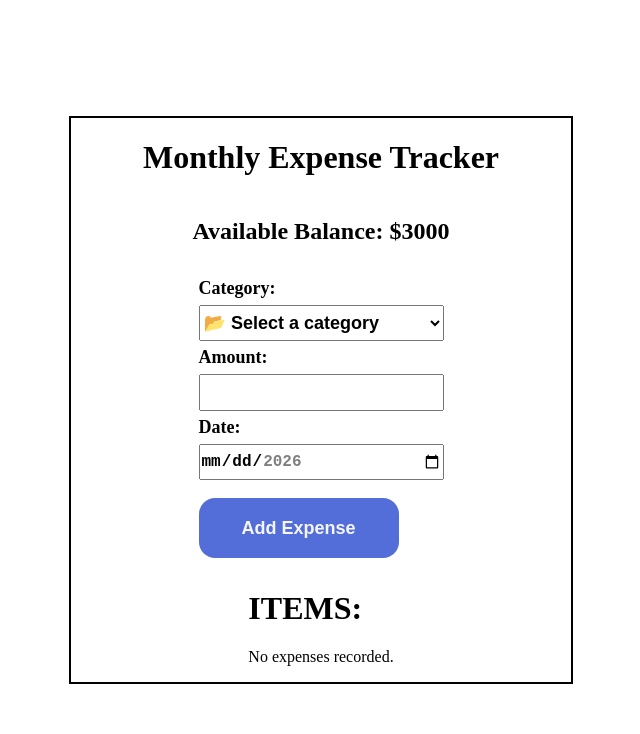
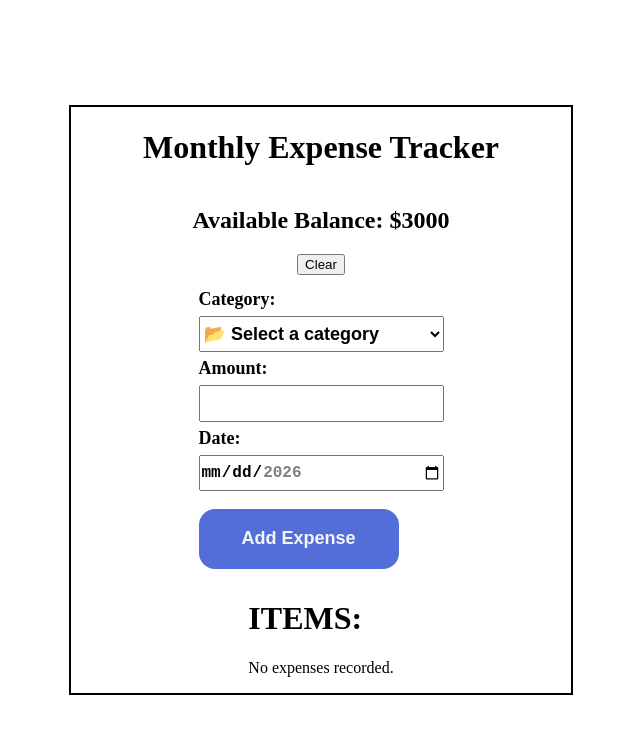
Before and after one commit to 0daysleft/React--Expense-Tracker, a React (Vite) app in the folder expense tracker/: page / in a window 1280 px wide. Shown: the top 734 px of the page, without its empty margins (319-959 px from the left). Built offline with nearby package versions, Linux system fonts and the light colour scheme.

Commit message:
addee a button and a function to clear and delete elements

```diff
--- a/expense tracker/src/App.jsx
+++ b/expense tracker/src/App.jsx
@@ -51,10 +51,18 @@ function App() {
 
   localStorage.setItem("cash", cash.toString());
 
+  function clear(){
+    sessionStorage.clear('storedExpenses');
+    localStorage.clear('cash');
+  }
+
   return (
     <div className="main-1">
       <h1>Monthly Expense Tracker</h1>
       <h2>Available Balance: ${cash}</h2>
+      <button onClick={
+        clear
+      } > Clear </button>
 
       <form className="form">
         <label htmlFor="category">Category:</label>
```
